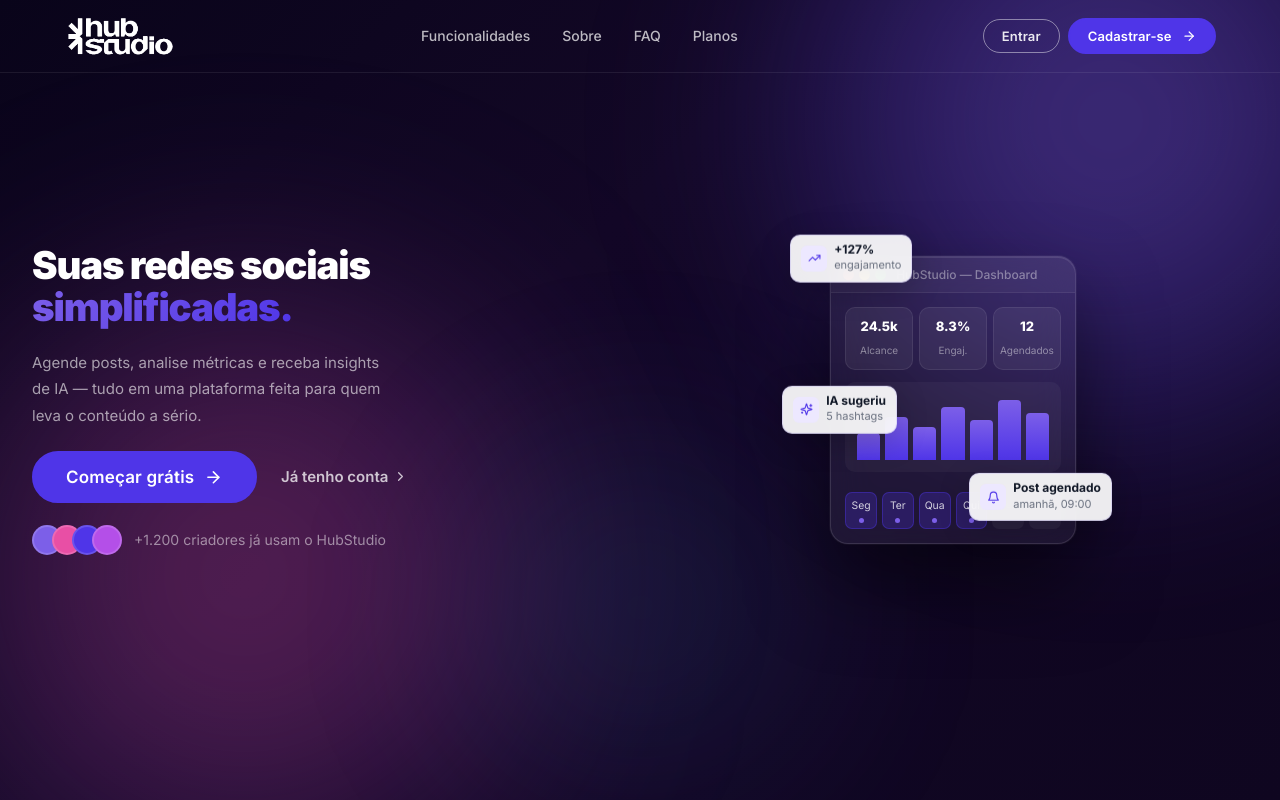
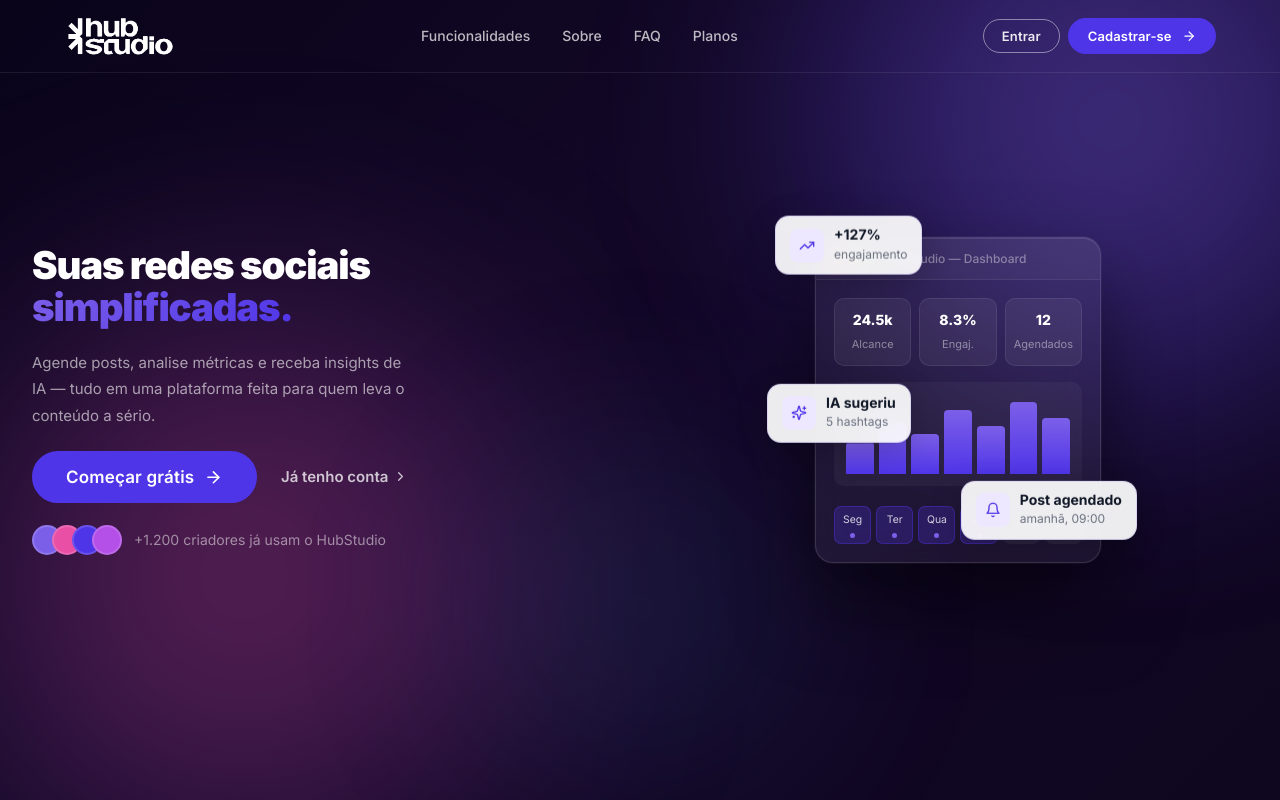
Before and after one commit to brenosemfreio/tcc, a React (Vite) app: page / in a window 1280 px wide. Shown: the top 800 px of the page. Built offline with nearby package versions, Linux system fonts and the light colour scheme.

Commit message:
chore: auto sync [Claude]

```diff
--- a/src/pages/Landing/Landing.css
+++ b/src/pages/Landing/Landing.css
@@ -1771,9 +1771,9 @@
 /* ── ≤1280px: narrow desktop ───────────────────────────── */
 /* ── ≤1440px: laptops / notebooks ─────────────────────── */
 @media (max-width: 1440px) {
-  .l-hero__inner { gap: 80px; }
-  .l-mockup { max-width: 420px; }
-  .l-mockup__chart { height: 110px; }
+  .l-hero__inner { gap: 140px; }
+  .l-mockup { max-width: 460px; }
+  .l-mockup__chart { height: 120px; }
 }
 
 /* ── ≤1280px: small laptops (1366px common) ────────────── */
@@ -1781,26 +1781,18 @@
   .l-landing section .container { padding-inline: 32px; }
 
   .l-hero__inner {
-    gap: 36px;
+    gap: 56px;
     grid-template-columns: 1fr 1fr;
   }
-  .l-mockup { max-width: 320px; }
-  .l-mockup__chart { height: 90px; }
-  .l-mockup__body { padding: 14px; }
-  .l-mockup__kpis { gap: 6px; margin-bottom: 12px; }
-  .l-mockup__kpi { padding: 8px 6px; }
-  .l-mockup__kpi strong { font-size: 0.8125rem; }
-  .l-mockup__kpi span { font-size: 0.625rem; }
-  .l-mockup__bar { padding: 8px 12px; }
+  .l-mockup { max-width: 380px; }
+  .l-mockup__chart { height: 104px; }
+  .l-mockup__body { padding: 18px; }
+  .l-mockup__kpis { gap: 8px; margin-bottom: 16px; }
+  .l-mockup__kpi { padding: 10px 8px; }
+  .l-mockup__kpi strong { font-size: 0.875rem; }
 
   .l-hero__title { font-size: clamp(1.875rem, 3vw, 2.5rem); white-space: normal; }
-  .l-hero__sub   { font-size: 0.9375rem; max-width: 360px; }
-
-  /* Floating badges — menores mas mantêm posição relativa ao mockup-wrap */
-  .l-float { font-size: 0.6875rem; padding: 7px 10px; gap: 7px; border-radius: 10px; }
-  .l-float__icon { width: 26px; height: 26px; font-size: 0.8125rem; border-radius: 6px; }
-  .l-float strong { font-size: 0.75rem; }
-  .l-float span { font-size: 0.6875rem; }
+  .l-hero__sub   { font-size: 0.9375rem; max-width: 380px; }
 
   /* Section paddings menores */
   .l-features,
```
